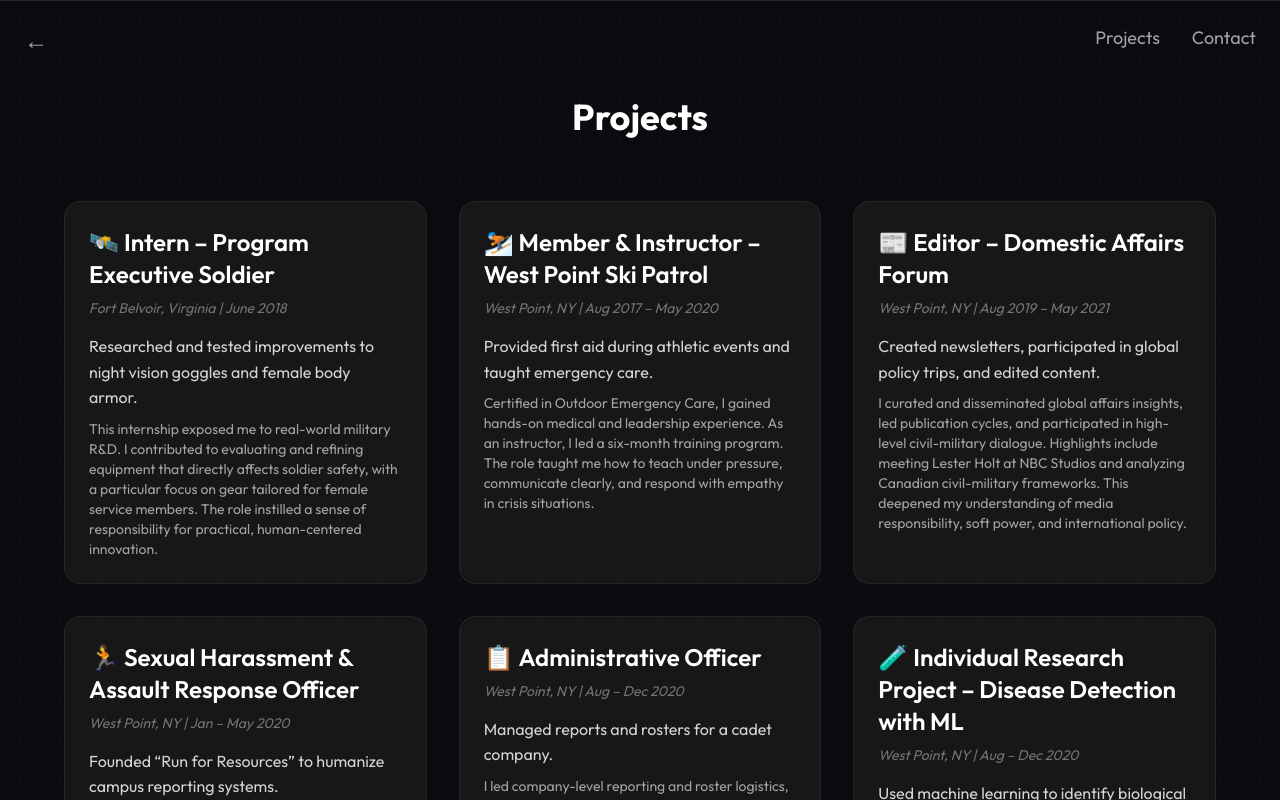
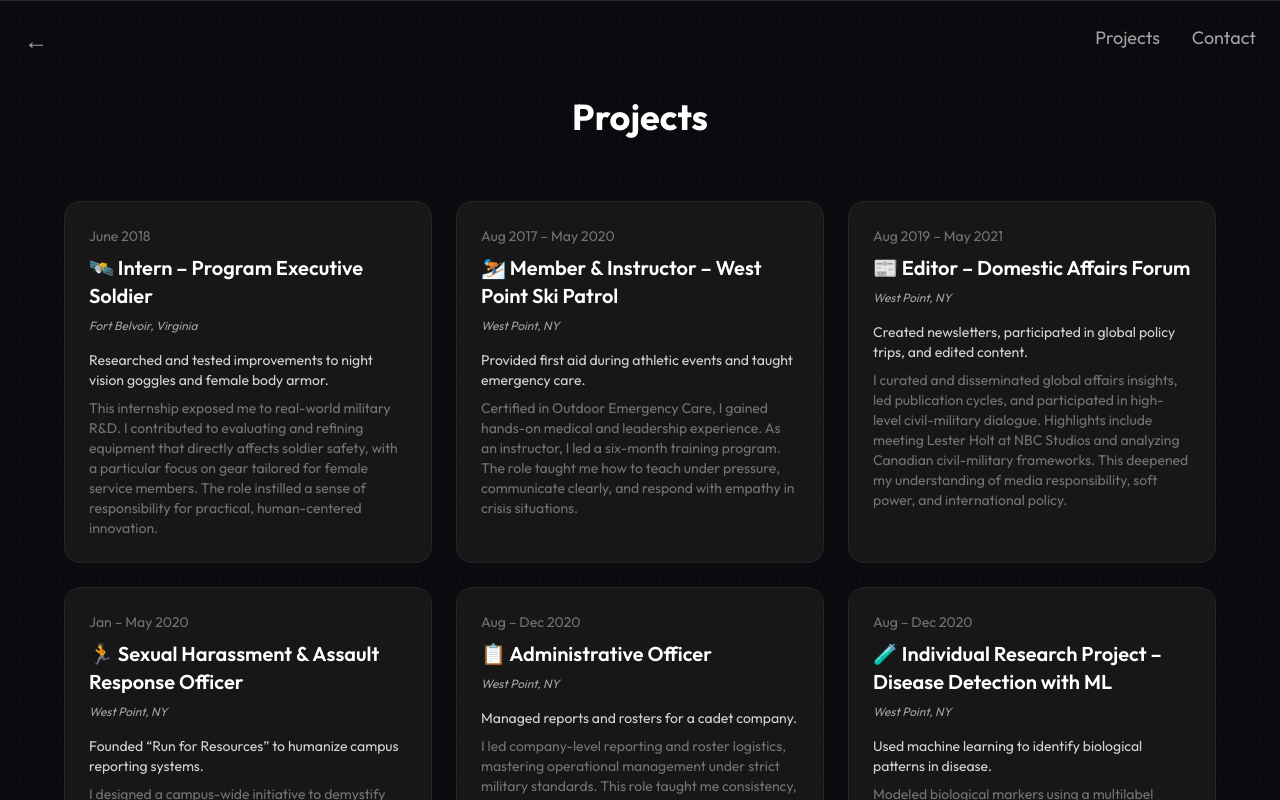
Before and after one commit to katiebaumeister/nextjspractice, a Next.js app in the folder portfolio/: page /projects in a window 1280 px wide. Shown: the top 800 px of the page. Built offline with nearby package versions, Linux system fonts and the light colour scheme.

Commit message:
Update Projects.js

```diff
--- a/portfolio/components/Projects.js
+++ b/portfolio/components/Projects.js
@@ -4,13 +4,19 @@ export default function Projects() {
   return (
     <section className="py-24 px-4 border-t border-neutral-800">
       <h2 className="text-4xl font-bold mb-16 text-center">Projects</h2>
-      <div className="grid grid-cols-1 sm:grid-cols-2 lg:grid-cols-3 gap-8 max-w-6xl mx-auto">
+      <div className="grid grid-cols-1 sm:grid-cols-2 lg:grid-cols-3 gap-6 auto-rows-auto max-w-6xl mx-auto">
         {projectsData.map((project, index) => (
-          <div key={index} className="border border-neutral-800 rounded-2xl p-6 bg-neutral-900 hover:bg-neutral-800 transition">
-            <div className="text-2xl mb-2">{project.emoji} <span className="font-semibold text-white">{project.title}</span></div>
-            <div className="text-sm text-neutral-500 mb-4 italic">{project.location} | {project.dates}</div>
-            <p className="text-neutral-300 mb-2">{project.short}</p>
-            <p className="text-neutral-400 text-sm">{project.long}</p>
+          <div
+            key={index}
+            className="flex flex-col border border-neutral-800 rounded-2xl p-6 bg-neutral-900 hover:bg-neutral-800 transition shadow-sm hover:shadow-lg"
+          >
+            <div className="text-sm text-neutral-500 mb-2">{project.dates}</div>
+            <h3 className="text-xl font-semibold text-white mb-2">
+              {project.emoji} {project.title}
+            </h3>
+            <div className="text-xs text-neutral-400 italic mb-4">{project.location}</div>
+            <p className="text-sm text-neutral-300 mb-2">{project.short}</p>
+            <p className="text-sm text-neutral-500">{project.long}</p>
           </div>
         ))}
       </div>
```
